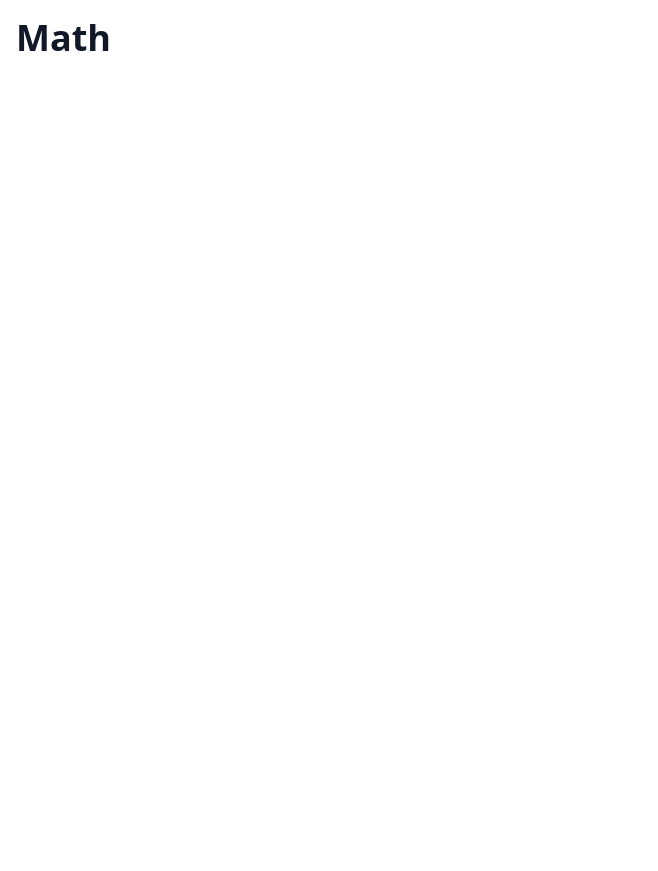
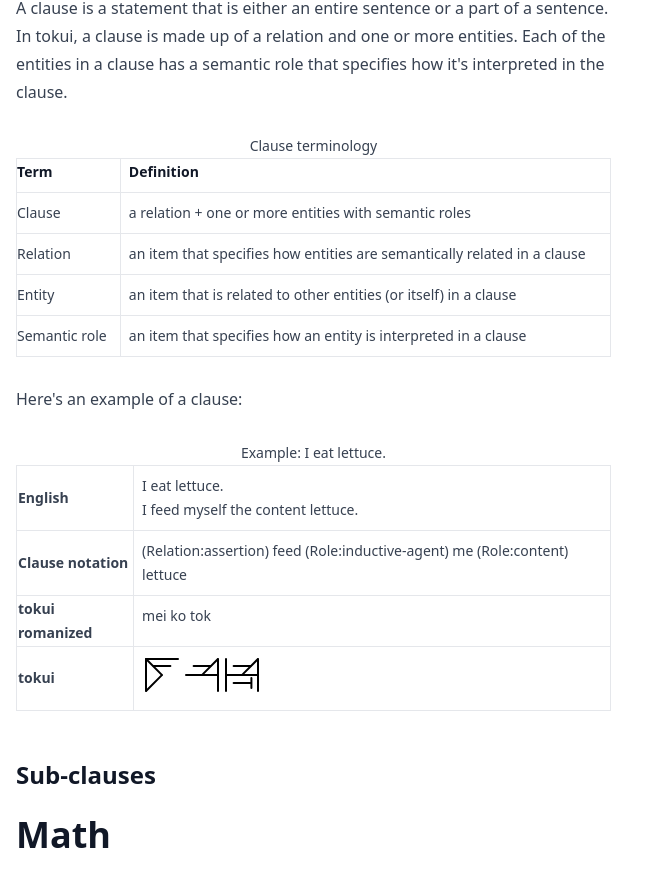
Before and after one commit to mendelbrot/tokui, a Next.js app: page /learn in a window 1280 px wide. Shown: the part 3000-3871 px from the top of the page, without its empty margins (0-658 px from the left). Before the commit the page ends 3074 px from the top, so only its background shows below. Built offline with nearby package versions, Linux system fonts and the light colour scheme.

Commit message:
added to learn page

```diff
--- a/src/app/learn/page.tsx
+++ b/src/app/learn/page.tsx
@@ -20,9 +20,7 @@ export default function Learn() {
   return (
     <main className="prose max-w-prose">
       <h1>Sounds and writing</h1>
-
       <h2>Sounds and letters</h2>
-
       <p>
         There are 12 consonants and five vowels. The sounds and letters are the
         same as Toki Pona, except with the added consonants <b>g</b>, <b>f</b>,
@@ -31,7 +29,6 @@ export default function Learn() {
         <b>j</b> is replaced with <b>y</b>. As in Toki Pona, the five vowels are
         pronounced: l<b>ee</b> w<b>ay</b> l<b>aw</b> l<b>ow</b> m<b>oo</b>.
       </p>
-
       <table className="table-fixed">
         <caption>tokui letters</caption>
         <thead>
@@ -47,42 +44,34 @@ export default function Learn() {
           </tr>
         </tbody>
       </table>
-
       <p>
         All of the basic, atomic words in tokui are short, two or three letter
         words. Atomic words have one of these three forms; here <b>C</b> is a
         consonant and <b>V</b> is a vowel:
       </p>
-
       <ul>
         <li>CV</li>
         <li>CVV</li>
         <li>CVC</li>
       </ul>
-
       <p>
         Words don&apos;t end with the consonants <b>h</b>, <b>w</b>, or <b>y</b>{' '}
         because a vowel followed by one of these consonants can be hard to
         pronounce.
       </p>
-
       <p>
         When there are two vowels in a row, they are pronounced distinctly.
         There are no blended vowels or diphthongs. Also, vowels aren&apos;t
         doubled: two vowels in a row must be different from each other.
       </p>
-
       <h2>Writing system</h2>
-
       <p>
         There is a writing system for tokui: Each atomic word gets one
         character. The frame of the character is the starting consonant. Inside
         the frame, the first vowel is placed at the top, and the second vowel or
         the second consonant is placed at the bottom.
       </p>
-
       <p>The consonant symbols map to the place and manner of articulation.</p>
-
       <table className="table-fixed">
         <caption>consonant symbols</caption>
         <thead>
@@ -180,7 +169,6 @@ export default function Learn() {
           </tr>
         </tbody>
       </table>
-
       <table className="table-fixed">
         <caption>vowel symbols</caption>
         <thead>
@@ -252,12 +240,10 @@ export default function Learn() {
           </tr>
         </tbody>
       </table>
-
       <p>
-        here are some examples of how these symbols are combined to make a
+        Here are some examples of how these symbols are combined to make a
         character for an atomic word:
       </p>
-
       <table className="table-fixed">
         <caption>CV word examples</caption>
         <tbody>
@@ -275,7 +261,6 @@ export default function Learn() {
           </tr>
         </tbody>
       </table>
-
       <table className="table-fixed">
         <caption>CVV word examples</caption>
         <tbody>
@@ -293,7 +278,6 @@ export default function Learn() {
           </tr>
         </tbody>
       </table>
-
       <table className="table-fixed">
         <caption>CVC word examples</caption>
         <tbody>
@@ -311,23 +295,92 @@ export default function Learn() {
           </tr>
         </tbody>
       </table>
+      <h1>Words</h1>
+      <h2>pi</h2>
+      <h2>Pronouns</h2>
+      <h2>Configuration and affiliation</h2>
+      <h1>Sentences</h1>
+      <p>
+        The core ideas around sentence structure are: semantic roles; marking
+        the head of sub-clauses. These ideas are adapted from Ithkuil.
+      </p>
+      <h2>Clauses</h2>
+      <p>
+        A clause is a statement that is either an entire sentence or a part of a
+        sentence. In tokui, a clause is made up of a relation and one or more
+        entities. Each of the entities in a clause has a semantic role that
+        specifies how it&apos;s interpreted in the clause.
+      </p>
 
-      <h1>Words</h1>
+      <table className="table-auto">
+        <caption>Clause terminology</caption>
+        <thead>
+          <tr>
+            <th className="border">Term</th>
+            <th className="border">Definition</th>
+          </tr>
+        </thead>
+        <tbody>
+          <tr>
+            <td className="border">Clause</td>
+            <td className="border">
+              a relation + one or more entities with semantic roles
+            </td>
+          </tr>
+          <tr>
+            <td className="border">Relation</td>
+            <td className="border">
+              an item that specifies how entities are semantically related in a
+              clause
+            </td>
+          </tr>
+          <tr>
+            <td className="border">Entity</td>
+            <td className="border">
+              an item that is related to other entities (or itself) in a clause
+            </td>
+          </tr>
+          <tr>
+            <td className="border">Semantic role</td>
+            <td className="border">
+              an item that specifies how an entity is interpreted in a clause
+            </td>
+          </tr>
+        </tbody>
+      </table>
 
-      <h2>pi</h2>
+      <p>Here&apos;s an example of a clause:</p>
 
-      <h2>Pronouns</h2>
-
-      <h2>Configuration and affiliation</h2>
-
-      <h1>Sentences</h1>
-
-      <h2>Clauses</h2>
-
-      <h2>Semantic roles</h2>
+      <table className="table-auto">
+        <caption>Example: I eat lettuce.</caption>
+        <tbody>
+          <tr>
+            <th className="border">English</th>
+            <td className="border">
+              I eat lettuce. <br /> I feed myself the content lettuce.
+            </td>
+          </tr>
+          <tr>
+            <th className="border">Clause notation</th>
+            <td className="border">
+              (Relation:assertion) feed (Role:inductive-agent) me (Role:content)
+              lettuce
+            </td>
+          </tr>
+          <tr>
+            <th className="border">tokui romanized</th>
+            <td className="border">mei ko tok</td>
+          </tr>
+          <tr>
+            <th className="border">tokui</th>
+            <td className="border">
+              <GlyphSymbolMulti sizeClass="w-10" words={'mei ko tok'} />
+            </td>
+          </tr>
+        </tbody>
+      </table>
 
       <h2>Sub-clauses</h2>
-
       <h1>Math</h1>
     </main>
   )
--- a/src/data/words.ts
+++ b/src/data/words.ts
@@ -21,6 +21,41 @@ const words: WordItem[] = [
     tags: [],
     tokipona: [],
   },
+  {
+    id: 3,
+    written: 'pi',
+    meanings: ['(of)'],
+    tags: ['tokipona'],
+    tokipona: ['pi'],
+  },
+  {
+    id: 4,
+    written: 'la',
+    meanings: ['relation: assertion'],
+    tags: ['relation-marker'],
+    tokipona: [],
+  },
+  {
+    id: 5,
+    written: 'li',
+    meanings: ['relation: question'],
+    tags: ['relation-marker'],
+    tokipona: [],
+  },
+  {
+    id: 5,
+    written: 'lo',
+    meanings: ['relation: order'],
+    tags: ['relation-marker'],
+    tokipona: [],
+  },
+  {
+    id: 5,
+    written: 'le',
+    meanings: ['relation'],
+    tags: ['relation-marker'],
+    tokipona: [],
+  },
 ]
 
 export const w = (id: number) => words.filter(w => w.id === id)[0].written
```
